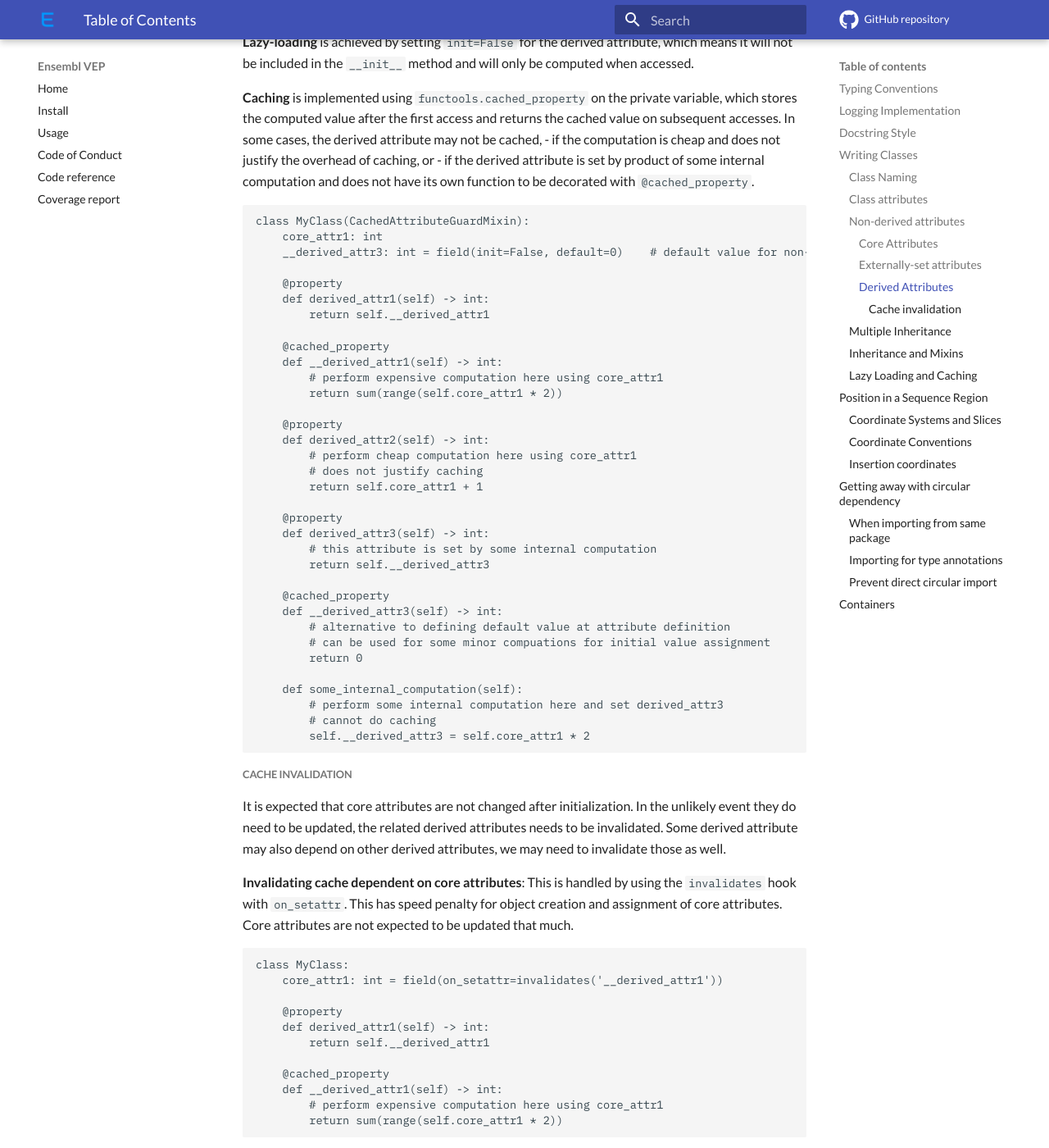
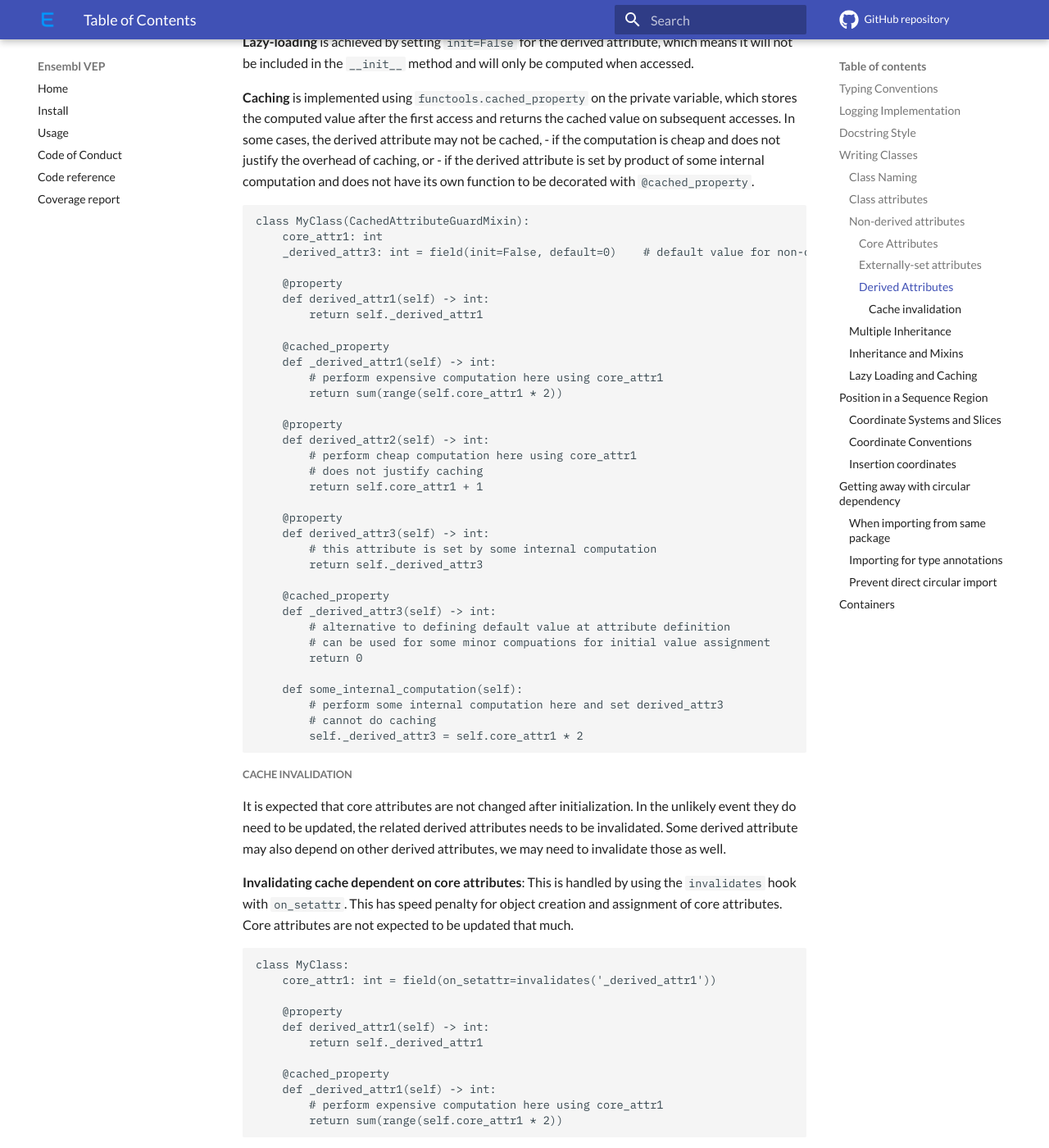
Before and after one commit to Ensembl/ensembl-vep-py, an MkDocs documentation site: the page built from docs/developer_guide.md, in a window 1280 px wide and 1400 px high, scrolled down 3805 px. Shown: the whole window at 82% size. Built offline with MkDocs 1.6.1 and Material for MkDocs 9.7.7, drawn with Linux system fonts in a browser that asks for light colours; comment, search, counter and statistics services are not loaded; some of the changed text lies outside the part shown.

````diff
--- a/docs/developer_guide.md
+++ b/docs/developer_guide.md
@@ -145,14 +145,14 @@ Derived attributes are read-only properties derived from one or more attributes.
 ```python
 class MyClass(CachedAttributeGuardMixin):
     core_attr1: int
-    __derived_attr3: int = field(init=False, default=0)    # default value for non-cached derived attribute that is set by internal computation
+    _derived_attr3: int = field(init=False, default=0)    # default value for non-cached derived attribute that is set by internal computation
 
     @property
     def derived_attr1(self) -> int:
-        return self.__derived_attr1
+        return self._derived_attr1
 
     @cached_property
-    def __derived_attr1(self) -> int:
+    def _derived_attr1(self) -> int:
         # perform expensive computation here using core_attr1
         return sum(range(self.core_attr1 * 2))
 
@@ -165,10 +165,10 @@ class MyClass(CachedAttributeGuardMixin):
     @property
     def derived_attr3(self) -> int:
         # this attribute is set by some internal computation
-        return self.__derived_attr3
+        return self._derived_attr3
 
     @cached_property
-    def __derived_attr3(self) -> int:
+    def _derived_attr3(self) -> int:
         # alternative to defining default value at attribute definition
         # can be used for some minor compuations for initial value assignment
         return 0
@@ -176,7 +176,7 @@ class MyClass(CachedAttributeGuardMixin):
     def some_internal_computation(self):
         # perform some internal computation here and set derived_attr3
         # cannot do caching
-        self.__derived_attr3 = self.core_attr1 * 2
+        self._derived_attr3 = self.core_attr1 * 2
 ```
 
 ##### Cache invalidation
@@ -185,14 +185,14 @@ It is expected that core attributes are not changed after initialization. In the
 **Invalidating cache dependent on core attributes**: This is handled by using the `invalidates` hook with `on_setattr`. This has speed penalty for object creation and assignment of core attributes. Core attributes are not expected to be updated that much.
 ```python
 class MyClass:
-    core_attr1: int = field(on_setattr=invalidates('__derived_attr1'))
+    core_attr1: int = field(on_setattr=invalidates('_derived_attr1'))
 
     @property
     def derived_attr1(self) -> int:
-        return self.__derived_attr1
+        return self._derived_attr1
 
     @cached_property
-    def __derived_attr1(self) -> int:
+    def _derived_attr1(self) -> int:
         # perform expensive computation here using core_attr1
         return sum(range(self.core_attr1 * 2))
 ```
@@ -205,21 +205,21 @@ class MyClass():
 
     @property
     def derived_attr1(self) -> int:
-        return self.__derived_attr1
+        return self._derived_attr1
 
     @cached_property
-    def __derived_attr1(self) -> int:
-        invalidate(self, '__derived_attr2')  # invalidate dependent derived attribute
+    def _derived_attr1(self) -> int:
+        invalidate(self, '_derived_attr2')  # invalidate dependent derived attribute
 
         # perform expensive computation here using core_attr1
         return sum(range(self.core_attr1 * 2))
 
     @property
     def derived_attr2(self) -> int:
-        return self.__derived_attr2
+        return self._derived_attr2
 
     @cached_property
-    def __derived_attr2(self) -> int:
+    def _derived_attr2(self) -> int:
         # perform expensive computation here using derived_attr1
         return self.derived_attr1 + 1
 ```
@@ -230,14 +230,14 @@ class MyClass():
 > **Note:** In some cases, we may want to allow updating core attributes without invalidating derived attributes. In that case, we can also use the `UnsafeSetterMixin` mixin. It allows using context managers to temporarily disable cache invalidation for faster but unsafe attribute update. Generally this should not be necessary.
  ```python
 class MyClass(UnsafeSetterMixin):
-    core_attr1: int = field(on_setattr=invalidates('__derived_attr1'))
+    core_attr1: int = field(on_setattr=invalidates('_derived_attr1'))
 
     @property
     def derived_attr1(self) -> int:
-        return self.__derived_attr1
+        return self._derived_attr1
 
     @cached_property
-    def __derived_attr1(self) -> int:
+    def _derived_attr1(self) -> int:
         # perform expensive computation here using core_attr1
         return sum(range(self.core_attr1 * 2))
 
````
